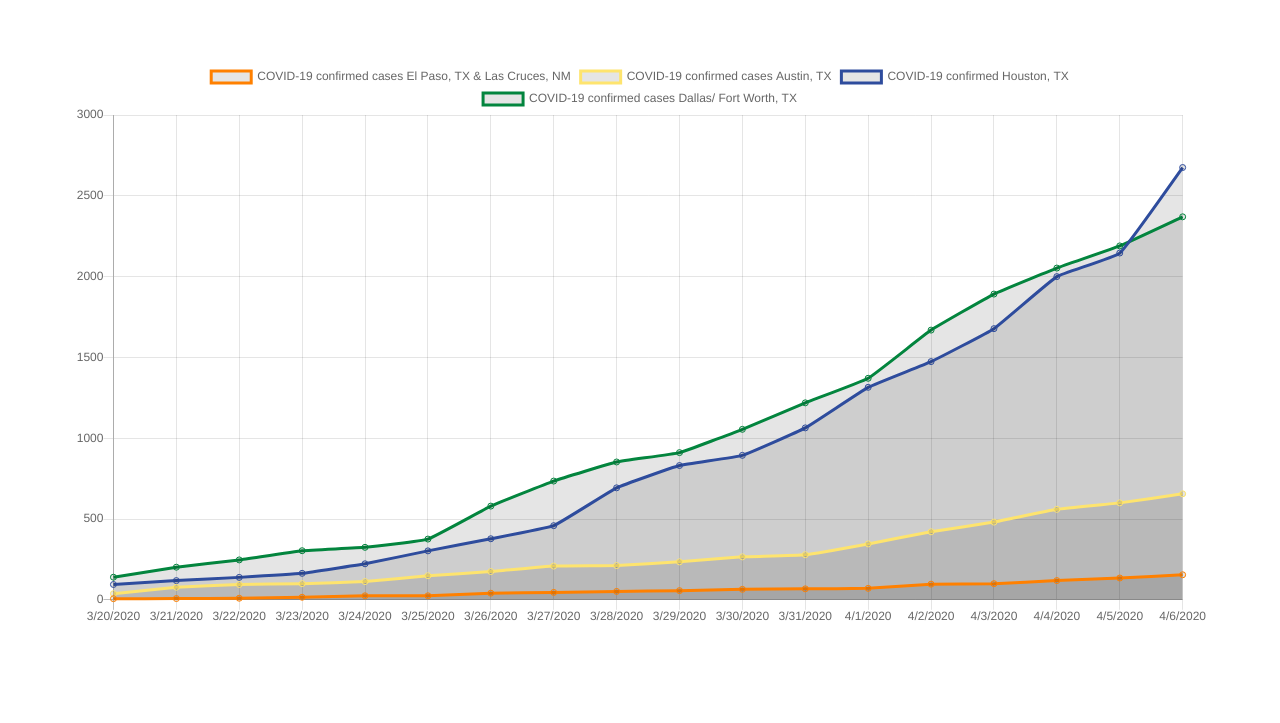
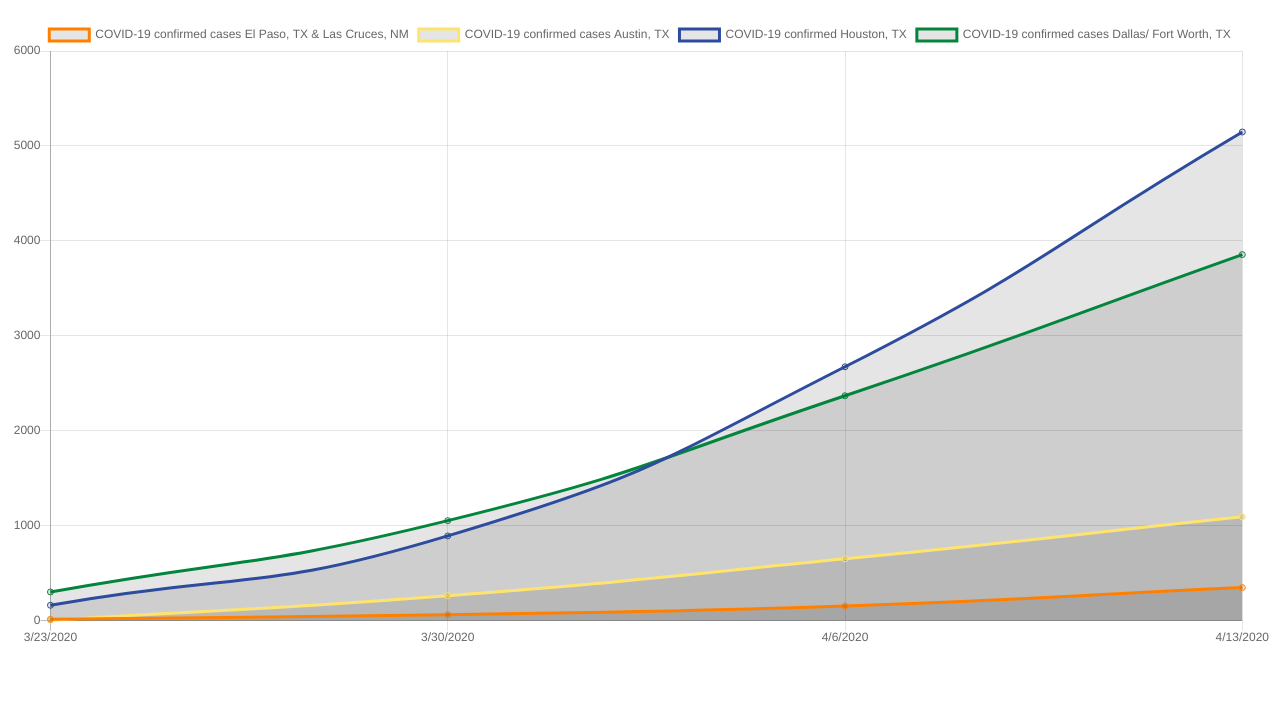
Before and after one commit to JoeHancock1995/COVID-19-Visualizer, a plain HTML site: page index.html in a window 1280 px wide. Shown: the part 56-779 px from the top of the page. Drawn offline with nearby package versions, Linux system fonts and the light colour scheme.

Commit message:
updated the graphs to update data every monday

```diff
--- a/assets/style.css
+++ b/assets/style.css
@@ -1,15 +1,9 @@
+*{
+    /* color: white;
+    background-color: black; */
+}
 
 h1{
     font-family:"Conman Regular";
     text-align: center;
 }
-
-.graph-container{
-    margin: 5%;
-}
-.graph-container{
-    margin: 5%;
-}
-.graph-container{
-    margin: 5%;
-}
--- a/index.html
+++ b/index.html
@@ -21,14 +21,14 @@
     <br>
     <br>
     <h1>COVID-19 Confirmed Cases & Deaths in the United States</h1>
-    <div class="graph-container">
+    <div class="graph-container3">
         <canvas id="myChart3"></canvas>
     </div>
     <br>
     <br>
     <br>
     <h1>COVID-19 Cases by State</h1>
-    <div class="graph-container">
+    <div class="graph-container2">
         <canvas id="myChart2"></canvas>
     </div>
 
@@ -38,40 +38,38 @@
             // The type of chart we want to create
             type: 'line',
             data: {
-                labels: ['3/20/2020', '3/21/2020', '3/22/2020', '3/23/2020', '3/24/2020', '3/25/2020', '3/26/2020',
-                 '3/27/2020', '3/28/2020', '3/29/2020', '3/30/2020', '3/31/2020', '4/1/2020', '4/2/2020',    '4/3/2020',
-                  '4/4/2020', '4/5/2020', '4/6/2020'],
+                labels: ['3/23/2020','3/30/2020','4/6/2020','4/13/2020'],
                 datasets: [
                     {
                         label: 'COVID-19 confirmed cases El Paso, TX & Las Cruces, NM',
-                        tension: '.1',
+                        tension: '.5',
                         // backgroundColor: 'rgb(85,0,0)',
                         borderColor: 'rgb(255, 128, 0)',
-                        data: [7, 8, 10, 16, 25, 25, 41, 46, 52, 57, 65, 68, 71, 97, 100, 119, 135, 155]
+                        data: [16, 65, 155, 350]
                     },
                     {
                         label: 'COVID-19 confirmed cases Austin, TX',
-                        tension: '.1',
+                        tension: '.5',
                         // backgroundColor: 'rgb(254,228,110)',
                         borderColor: 'rgb(254,228,110)',
                         // pointRadius: '.75',
-                        data: [38, 78, 95, 100, 113, 149, 175, 209, 212, 235, 266, 279, 346, 421, 481, 560, 600, 656]
+                        data: [7, 265, 653, 1095]
                     },
                     {
                     label: 'COVID-19 confirmed Houston, TX',
-                    tension: '.1',
+                    tension: '.5',
                     // backgroundColor: 'rgb(46,76,157)',
                     borderColor: 'rgb(46,76,157)',
                     // pointRadius: '.75',
-                    data: [95, 119, 139, 164, 223, 303, 378, 459, 693, 831, 894, 1064, 1315, 1474, 1678, 2000, 2146, 2675]
+                    data: [164, 894, 2675, 5147]
                 },
                 {
                     label: 'COVID-19 confirmed cases Dallas/ Fort Worth, TX',
-                    tension: '.1',
+                    tension: '.5',
                     // backgroundColor: 'rgb(3,133,62)',
                     borderColor: 'rgb(3,133,62)',
                     // pointRadius: '.75',
-                    data: [140, 202, 247, 304, 325, 376, 580, 735, 853, 911, 1055, 1219, 1371, 1669, 1892, 2053, 2190, 2370]
+                    data: [304, 1055, 2370, 3856]
                 },]
             },
             options: {
@@ -99,7 +97,7 @@
                 datasets: [{
                     backgroundColor: 'rgb(0, 0, 0)',
                     tension:'.01',
-                    borderColor: 'rgb(255, 255, 255)',
+                    borderColor: 'rgb(0, 0, 0)',
                     pointRadius: '4',
                     data: [
                         2006, 189, 2465, 927, 16284, 5172, 6906, 783, 13621, 7558,
```
